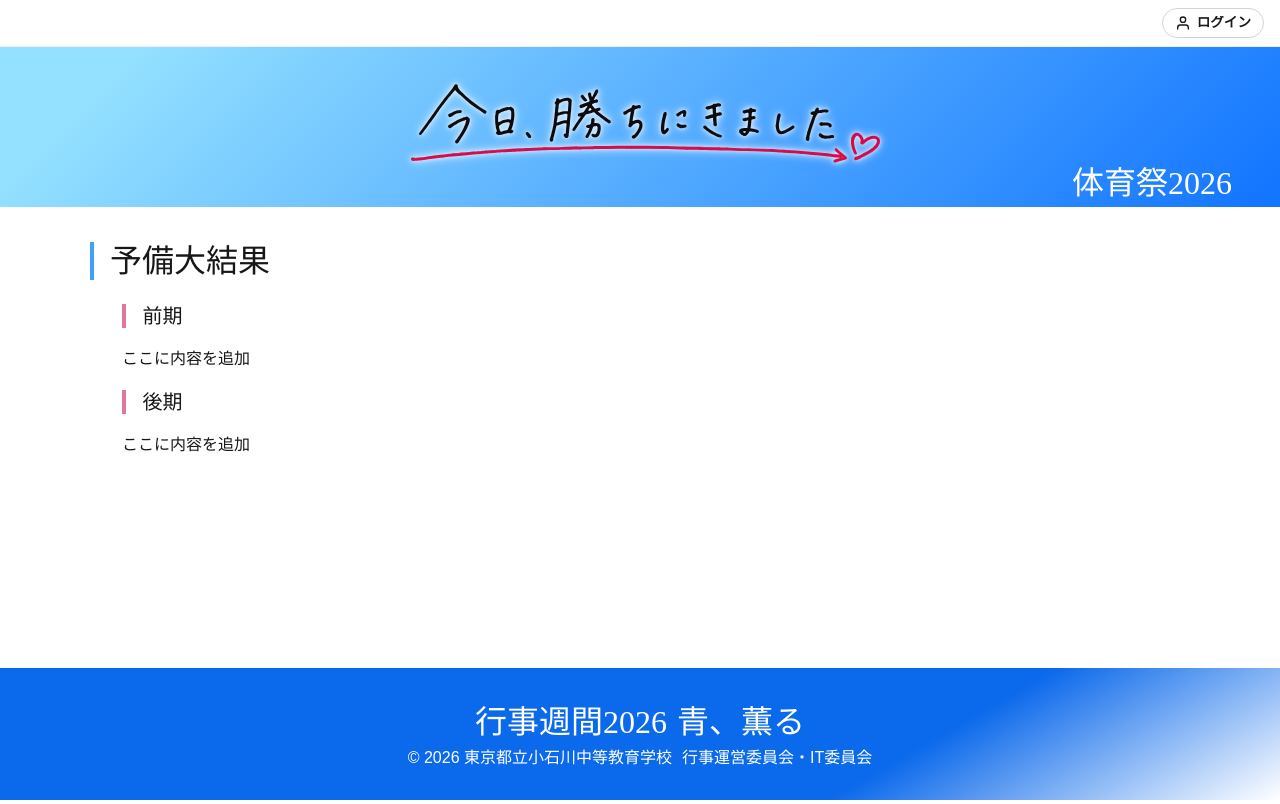
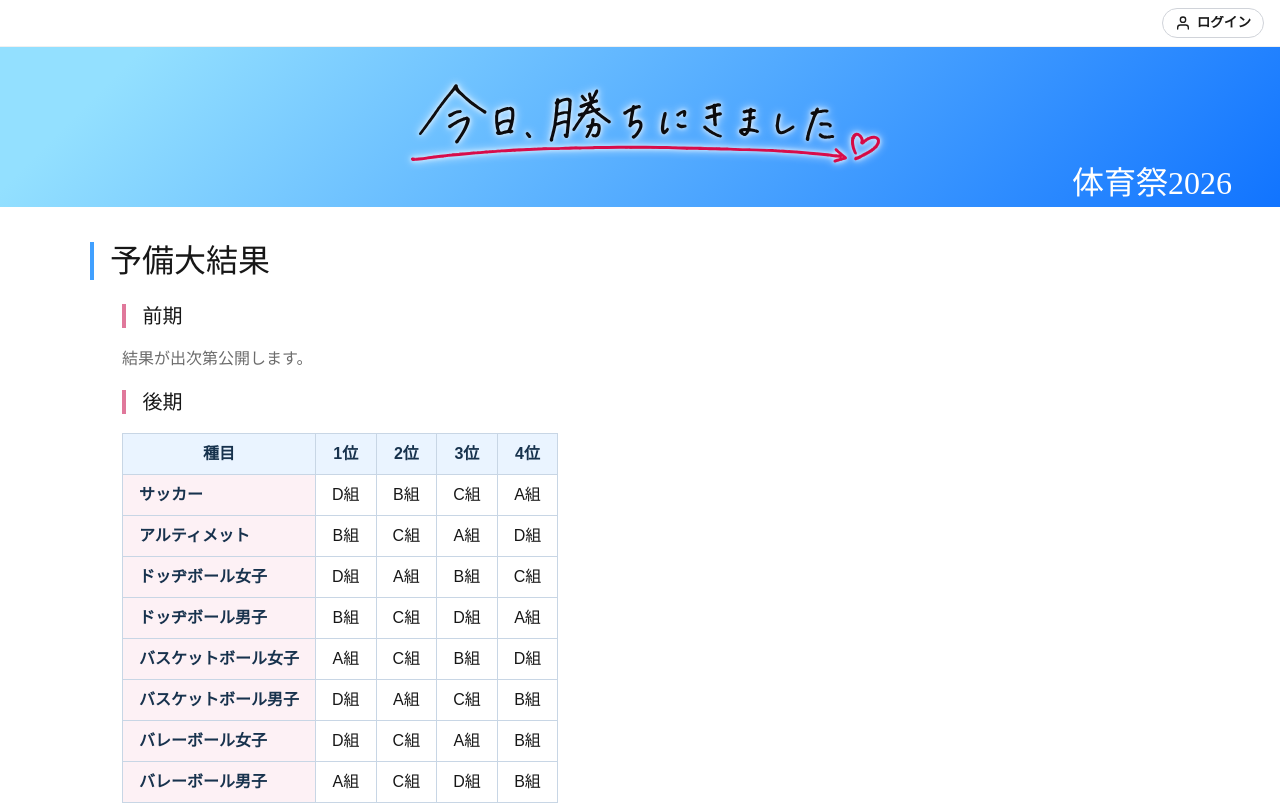
Before and after one commit to KSS-IT-Committee/2026-taiikusai-top, a Next.js app: page / in a window 1280 px wide. Shown: the top 804 px of the page. Built offline with nearby package versions, Linux system fonts and the light colour scheme; no server answers.

Commit message:
Fill in the 予備大 results on the top page

```diff
--- a/app/page.module.css
+++ b/app/page.module.css
@@ -70,6 +70,34 @@
   --line-color: #e0789b;
 }
 
+.pending {
+  color: #6b6b6b;
+}
+.tableScroll {
+  overflow-x: auto;
+}
+.resultTable {
+  border-collapse: collapse;
+  min-width: 420px;
+  font-size: clamp(13px, 1.6vw, 16px);
+}
+.resultTable th,
+.resultTable td {
+  border: 1px solid #c8d6e5;
+  padding: 8px 16px;
+  text-align: center;
+}
+.resultTable thead th {
+  background-color: #eaf4ff;
+  color: #17324d;
+}
+.resultTable tbody th {
+  text-align: left;
+  white-space: nowrap;
+  background-color: #fdf1f5;
+  color: #17324d;
+}
+
 @media (max-width: 768px) {
   .header {
     background-image: url("/header.gif");
--- a/app/page.tsx
+++ b/app/page.tsx
@@ -7,6 +7,53 @@ export const metadata: Metadata = {
   title: "2026体育祭",
   description: "今日、勝ちにきました",
 };
+
+// 後期予備大の順位。1位から4位の順に組を並べる。
+const KOUKI_RESULTS = [
+  { sport: "サッカー", ranking: ["D組", "B組", "C組", "A組"] },
+  { sport: "アルティメット", ranking: ["B組", "C組", "A組", "D組"] },
+  { sport: "ドッヂボール女子", ranking: ["D組", "A組", "B組", "C組"] },
+  { sport: "ドッヂボール男子", ranking: ["B組", "C組", "D組", "A組"] },
+  { sport: "バスケットボール女子", ranking: ["A組", "C組", "B組", "D組"] },
+  { sport: "バスケットボール男子", ranking: ["D組", "A組", "C組", "B組"] },
+  { sport: "バレーボール女子", ranking: ["D組", "C組", "A組", "B組"] },
+  { sport: "バレーボール男子", ranking: ["A組", "C組", "D組", "B組"] },
+];
+
+const RANK_LABELS = ["1位", "2位", "3位", "4位"];
+
+function ResultTable({
+  results,
+}: {
+  results: { sport: string; ranking: string[] }[];
+}) {
+  return (
+    <div className={styles.tableScroll}>
+      <table className={styles.resultTable}>
+        <thead>
+          <tr>
+            <th scope="col">種目</th>
+            {RANK_LABELS.map((label) => (
+              <th key={label} scope="col">
+                {label}
+              </th>
+            ))}
+          </tr>
+        </thead>
+        <tbody>
+          {results.map(({ sport, ranking }) => (
+            <tr key={sport}>
+              <th scope="row">{sport}</th>
+              {ranking.map((group, index) => (
+                <td key={RANK_LABELS[index]}>{group}</td>
+              ))}
+            </tr>
+          ))}
+        </tbody>
+      </table>
+    </div>
+  );
+}
 
 export default function Toppage() {
   return (
@@ -37,7 +84,7 @@ export default function Toppage() {
             >
               前期
             </h2>
-            <p>ここに内容を追加</p>
+            <p className={styles.pending}>結果が出次第公開します。</p>
           </div>
           <div className={styles.topics}>
             <h2
@@ -45,7 +92,7 @@ export default function Toppage() {
             >
               後期
             </h2>
-            <p>ここに内容を追加</p>
+            <ResultTable results={KOUKI_RESULTS} />
           </div>
         </div>
       </div>
```
